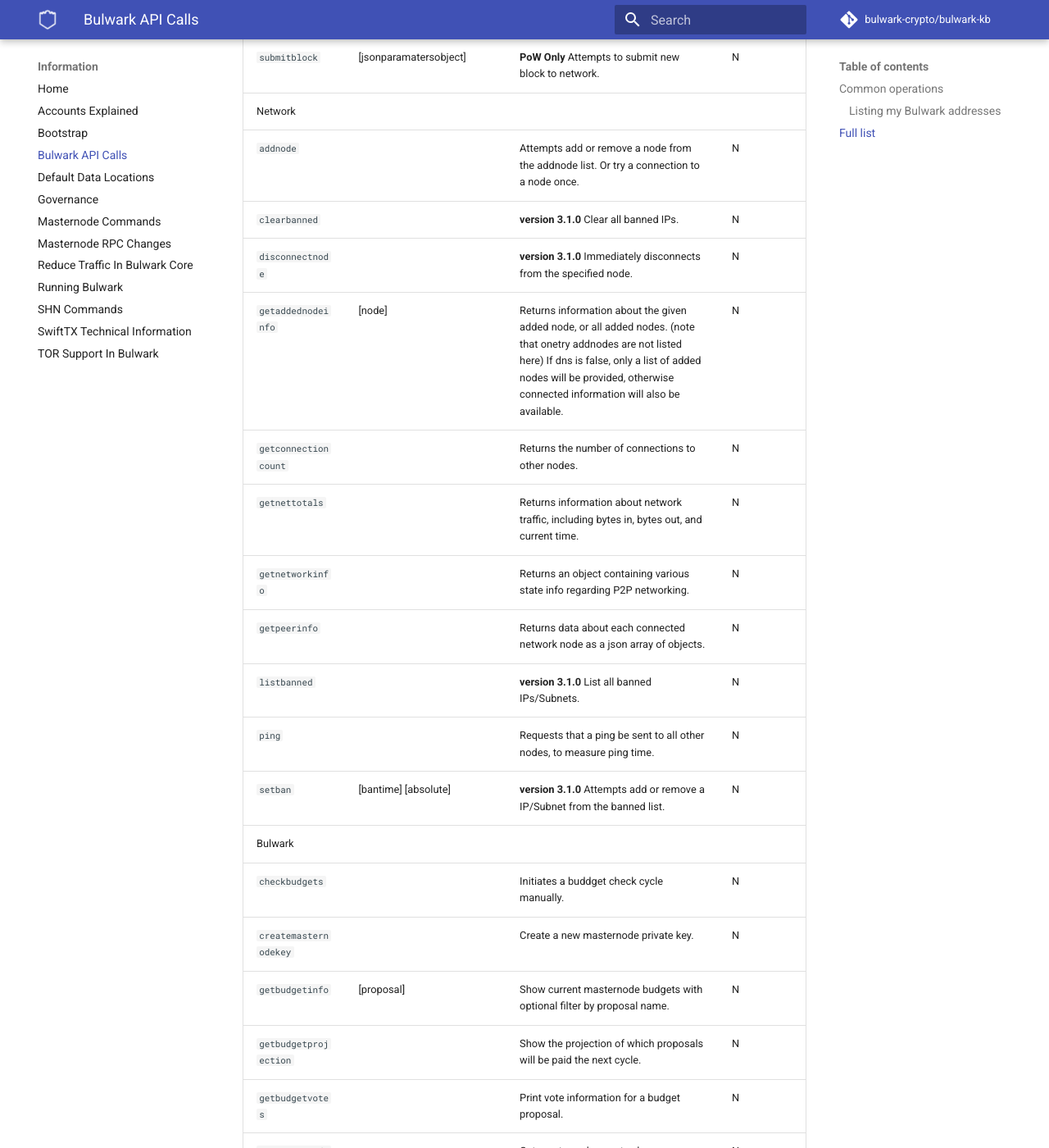
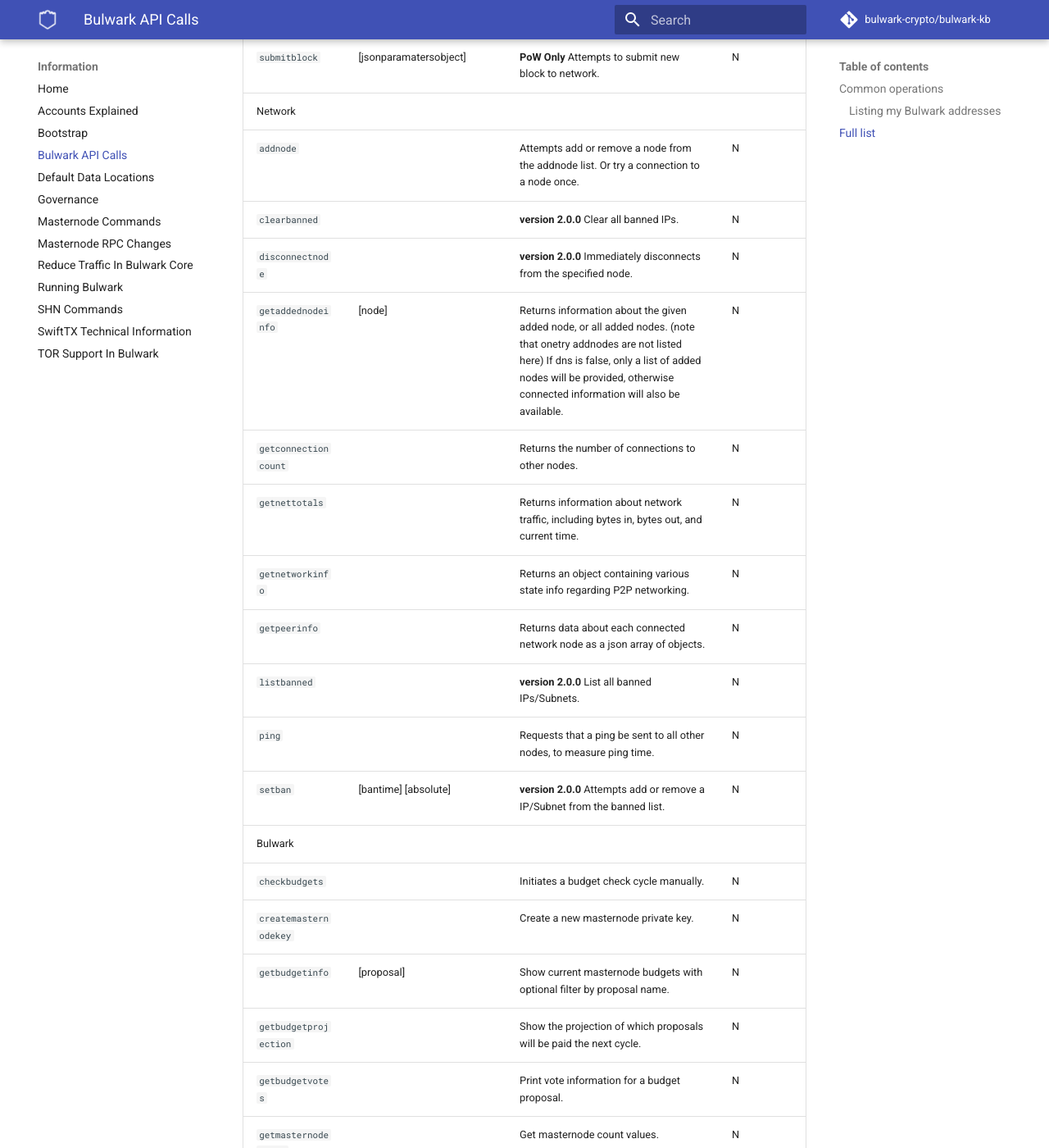
Before and after one commit to bulwark-crypto/Bulwark-KB, an MkDocs documentation site: the page built from docs/Information/Bulwark-API-Calls.md, in a window 1280 px wide and 1400 px high, scrolled down 2849 px. Shown: the whole window at 82% size. Built offline with MkDocs 1.6.1 and Material for MkDocs 9.7.7, drawn with Linux system fonts in a browser that asks for light colours; comment, search, counter and statistics services are not loaded; some of the changed text lies outside the part shown.

Commit message:
wording correction and image addition

```diff
--- a/docs/Information/Bulwark-API-Calls.md
+++ b/docs/Information/Bulwark-API-Calls.md
@@ -53,18 +53,18 @@
 | `submitblock` |  [jsonparamatersobject] | **PoW Only** Attempts to submit new block to network. | N |
 | Network |
 | `addnode` |   | Attempts add or remove a node from the addnode list. Or try a connection to a node once. | N |
-| `clearbanned` |   | **version 3.1.0** Clear all banned IPs. | N |
-| `disconnectnode` |  | **version 3.1.0** Immediately disconnects from the specified node. | N |
+| `clearbanned` |   | **version 2.0.0** Clear all banned IPs. | N |
+| `disconnectnode` |  | **version 2.0.0** Immediately disconnects from the specified node. | N |
 | `getaddednodeinfo` |  [node] | Returns information about the given added node, or all added nodes. (note that onetry addnodes are not listed here) If dns is false, only a list of added nodes will be provided, otherwise connected information will also be available. | N |
 | `getconnectioncount` |   | Returns the number of connections to other nodes. | N |
 | `getnettotals` |   | Returns information about network traffic, including bytes in, bytes out, and current time. | N |
 | `getnetworkinfo` |   | Returns an object containing various state info regarding P2P networking. | N |
 | `getpeerinfo` |   | Returns data about each connected network node as a json array of objects. | N |
-| `listbanned` |   | **version 3.1.0** List all banned IPs/Subnets. | N |
+| `listbanned` |   | **version 2.0.0** List all banned IPs/Subnets. | N |
 | `ping` |   | Requests that a ping be sent to all other nodes, to measure ping time. | N |
-| `setban` |   [bantime] [absolute] | **version 3.1.0** Attempts add or remove a IP/Subnet from the banned list. | N |
+| `setban` |   [bantime] [absolute] | **version 2.0.0** Attempts add or remove a IP/Subnet from the banned list. | N |
 | Bulwark |
-| `checkbudgets` |   | Initiates a buddget check cycle manually. | N |
+| `checkbudgets` |   | Initiates a budget check cycle manually. | N |
 | `createmasternodekey` |   | Create a new masternode private key. | N |
 | `getbudgetinfo` | [proposal] | Show current masternode budgets with optional filter by proposal name. | N |
 | `getbudgetprojection` |   | Show the projection of which proposals will be paid the next cycle. | N |
@@ -75,14 +75,14 @@
 | `getmasternodestatus` |   | Print masternode status. | N |
 | `getmasternodewinners` | [blocks=10] [filter] | Print the masternode winners for the last _n_ blocks | N |
 | `getnextsuperblock` |   | Print the next super block height | N |
-| `getpoolinfo` |   | **Depreciated in version 3.0.0** Returns anonymous pool-related information | N |
+| `getpoolinfo` |   | **deprecated in version 2.0.0** Returns anonymous pool-related information | N |
 | `listmasternodeconf` | [filter] | Print masternode.conf in JSON format. | N |
 | `listmasternodes` | [filter] | Get a ranked list of masternodes. Optional filter by txhash, status, or payment address. | N |
-| `masternode` |  | **Depreciated in version 2.3.1** Set of commands to execute masternode related actions. | Y/N |
+| `masternode` |  | **deprecated in version 2.0.0** Set of commands to execute masternode related actions. | Y/N |
 | `masternodeconnect` |  | Attempts to connect to specified masternode address. | N |
 | `masternodecurrent` |   | Get current masternode winner. | N |
 | `masternodedebug` |   | Print masternode status. | N |
-| `mnbudget` |  [passphrase] | **Depreciated in version 2.3.1** Vote or show current budgets. | N |
+| `mnbudget` |  [passphrase] | **deprecated in version 2.0.0** Vote or show current budgets. | N |
 | `mnbudgetrawvote` |       | Compile and relay a proposal vote with provided external signature instead of signing vote internally. | N |
 | `mnbudgetvote` |    [alias] | Vote on a budget proposal. | N |
 | `mnfinalbudget` |  [passphrase] | Vote or show current budgets. | Y/N |
```
Also changed, not shown: other parts of docs/Information/Bulwark-API-Calls.md (+1 -1 lines), material/assets/images/Nodecrash.png (added).
